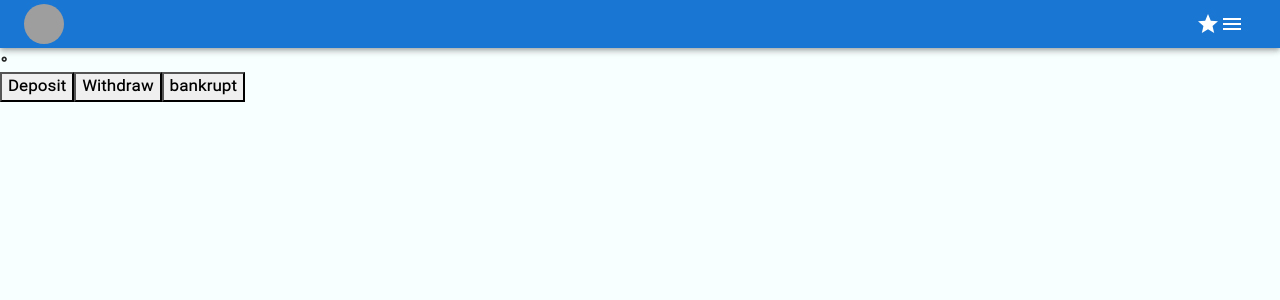
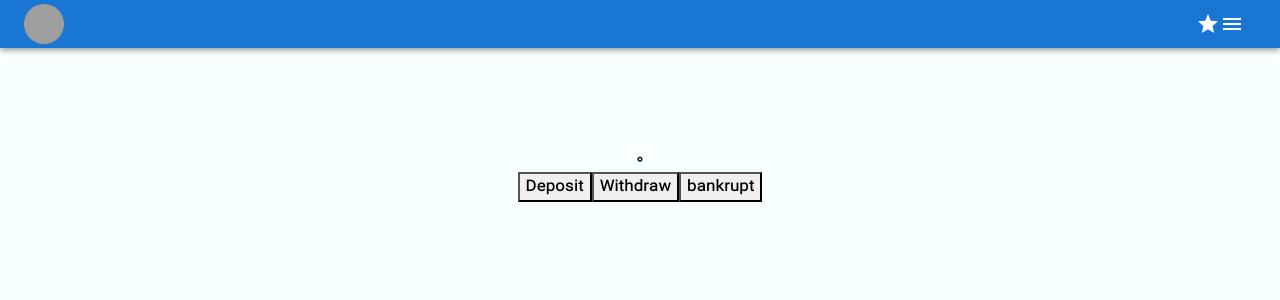
Before and after one commit to fc79/dashboard, a React (Create React App) app: page /bank in a window 1280 px wide. Shown: the top 300 px of the page. Built offline with nearby package versions, Linux system fonts and the light colour scheme; grey boxes are pictures that could not be loaded.

Commit message:
changed bank page styles

```diff
--- a/public/styles/app.css
+++ b/public/styles/app.css
@@ -206,6 +206,14 @@
   align-items: center;
 }
 
+.bank {
+  display: flex;
+  justify-content: space-between;
+  align-items: center;
+  flex-direction: column;
+  margin-top: 100px;
+}
+
 @font-face {
   font-family: "vazir";
   font-style: normal;
--- a/public/styles/app.scss
+++ b/public/styles/app.scss
@@ -3,4 +3,5 @@
 @import "./pages/main";
 @import "./pages/overlay";
 @import "./pages/rtk";
+@import "./pages/bank";
 @import "./base/base"
--- /dev/null
+++ b/public/styles/pages/_bank.scss
@@ -0,0 +1,7 @@
+.bank{
+    display: flex;
+    justify-content: space-between;
+    align-items: center;
+    flex-direction: column;
+    margin-top: 100px;
+}
```
Also changed, not shown: 1 other file (tests, documents, lock files or other folders).
